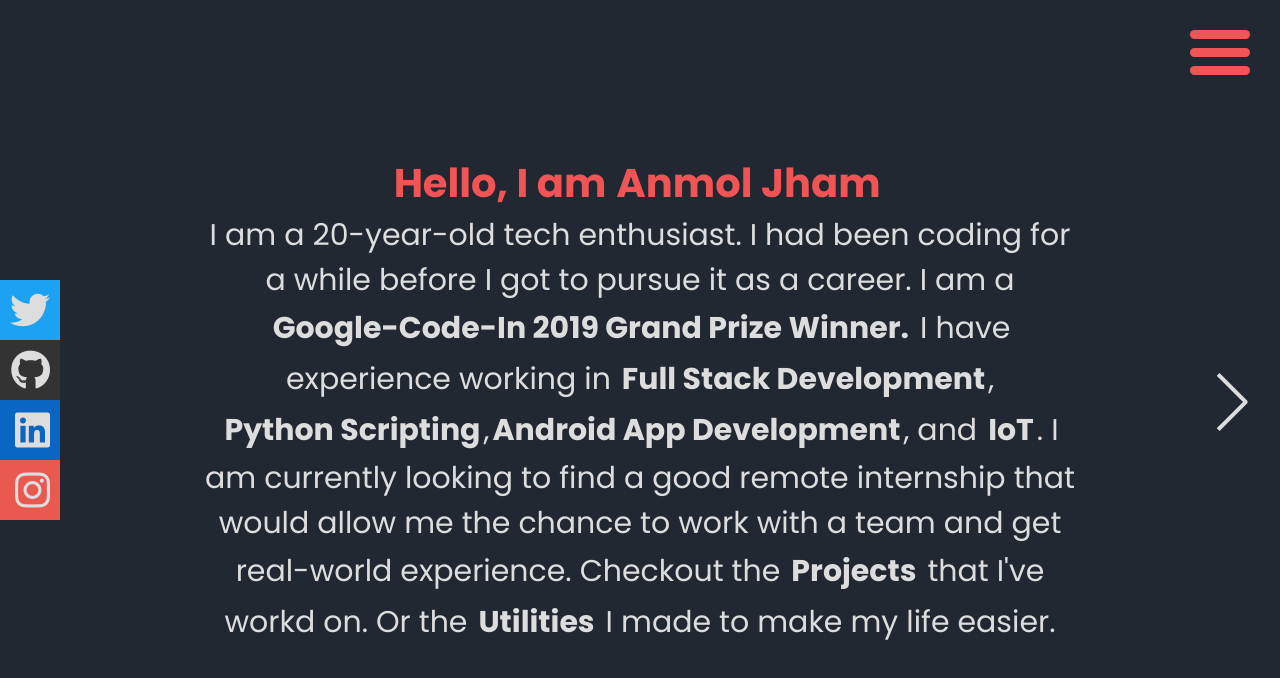
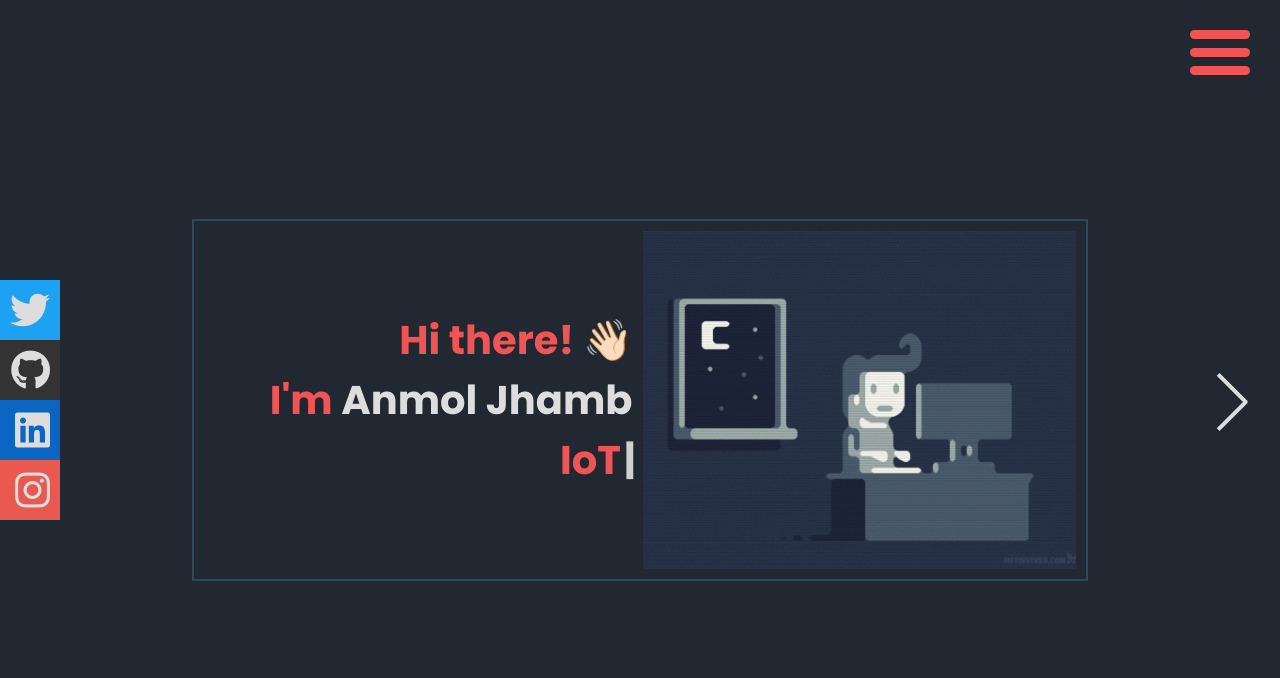
Before and after one commit to anmoljhamb/portfolio, a React (Create React App) app: page / in a window 1280 px wide. Shown: the top 678 px of the page. Built offline with nearby package versions, Linux system fonts and the light colour scheme; a web font is replaced by a local one.

Commit message:
Type writer effect on about page

```diff
--- a/package.json
+++ b/package.json
@@ -10,6 +10,7 @@
     "react-dom": "^18.2.0",
     "react-router-dom": "^6.6.1",
     "react-scripts": "5.0.1",
+    "react-simple-typewriter": "^5.0.1",
     "react-spinners": "^0.13.7",
     "sass": "^1.57.1",
     "web-vitals": "^2.1.4"
--- /dev/null
+++ b/src/assets/index.js
@@ -0,0 +1 @@
+export { default as codingGif } from "./codingGif.gif";
--- a/src/containers/About/About.jsx
+++ b/src/containers/About/About.jsx
@@ -1,7 +1,10 @@
 import React, { useContext, useEffect } from "react";
+import { IfLoading, NextArrow, SideBar } from "../../components";
 import Context from "../../context/Context";
-import { IfLoading, NextArrow, SideBar } from "../../components";
+import { codingGif } from "../../assets";
+import { Cursor, useTypewriter } from "react-simple-typewriter";
 import "./About.scss";
+import { colorVariables } from "../../constants";
 
 const About = () => {
     const setLoading = useContext(Context).loadingState[1];
@@ -12,16 +15,40 @@ const About = () => {
         }, 1000);
     });
 
+    const [text, count] = useTypewriter({
+        words: [
+            "Full Stack",
+            "IoT",
+            "Python Scripting",
+            "Android App Development",
+        ],
+        loop: true,
+        delaySpeed: 1200,
+    });
+
     return (
         <IfLoading>
             <SideBar></SideBar>
-            <section style={{ border: "0rem" }}>
-                <div className="content">
+            <section>
+                <header className="header">
                     <div className="heading">
-                        <h1>Hello, I am</h1>
-                        <h1 className="typewriter">Anmol Jhamb</h1>
+                        <h1>
+                            Hi there! <span className="wave">👋🏻</span>
+                        </h1>
+                        <h1>
+                            I'm <span className="name">Anmol Jhamb</span>
+                        </h1>
+                        <h1>
+                            {text}
+                            <span>
+                                <Cursor cursorColor={colorVariables.color4} />
+                            </span>
+                        </h1>
                     </div>
-                    <p>
+                    <div className="codingGif">
+                        <img src={codingGif} alt="Coding GIF" />
+                    </div>
+                    {/* <p>
                         I am a 20-year-old tech enthusiast. I had been coding
                         for a while before I got to pursue it as a career. I am
                         a{" "}
@@ -45,8 +72,8 @@ const About = () => {
                         workd on. Or the{" "}
                         <span className="highlight">Utilities</span> I made to
                         make my life easier.
-                    </p>
-                </div>
+                    </p> */}
+                </header>
             </section>
             <NextArrow next="/portfolio"></NextArrow>
         </IfLoading>
--- a/src/containers/About/About.scss
+++ b/src/containers/About/About.scss
@@ -22,19 +22,49 @@
     }
 }
 
-.content {
+.header {
+    width: 100%;
     display: flex;
-    justify-content: center;
+    justify-content: space-evenly;
     align-items: center;
-    flex-direction: column;
-    text-align: center;
-    vertical-align: center;
-    font-family: "Roboto", sans-serif;
-    h1 {
-        font-size: 4rem;
+    flex-direction: row;
+    text-align: left;
+    & > div {
+        flex-basis: 100%;
+    }
+    .codingGif {
+        width: 100%;
+        height: 100%;
+        img {
+            width: 100%;
+            height: 100%;
+            object-fit: cover;
+        }
+        @media only screen and (max-width: 620px) {
+            display: none;
+        }
     }
     .heading {
         display: flex;
+        justify-content: center;
+        // align-items: center;
+        flex-direction: column;
+        text-align: right;
+        padding-right: 1rem;
+        h1 {
+            font-size: 4rem;
+            span {
+                font-size: 4rem;
+            }
+        }
+        .wave {
+            animation-name: wave-animation;
+            animation-duration: 2.1s;
+            animation-iteration-count: infinite;
+            transform-origin: 70% 70%;
+            display: inline-block;
+            font-size: 4rem;
+        }
     }
     * {
         font-size: 3rem;
@@ -78,6 +108,33 @@
     }
 }
 
+@keyframes wave-animation {
+    0% {
+        transform: rotate(0deg);
+    }
+    10% {
+        transform: rotate(14deg);
+    } /* The following five values can be played with to make the waving more or less extreme */
+    20% {
+        transform: rotate(-8deg);
+    }
+    30% {
+        transform: rotate(14deg);
+    }
+    40% {
+        transform: rotate(-4deg);
+    }
+    50% {
+        transform: rotate(10deg);
+    }
+    60% {
+        transform: rotate(0deg);
+    } /* Reset for the last half to pause */
+    100% {
+        transform: rotate(0deg);
+    }
+}
+
 @media only screen and (max-width: 850px) {
     .sideBar {
         bottom: 0;
@@ -92,8 +149,3 @@
         }
     }
 }
-
-// @media only screen and (max-width: 768px) {
-//     .sideBar {
-//     }
-// }
```
Also changed, not shown: src/assets/codingGif.gif (added), 1 other file (tests, documents, lock files or other folders).
